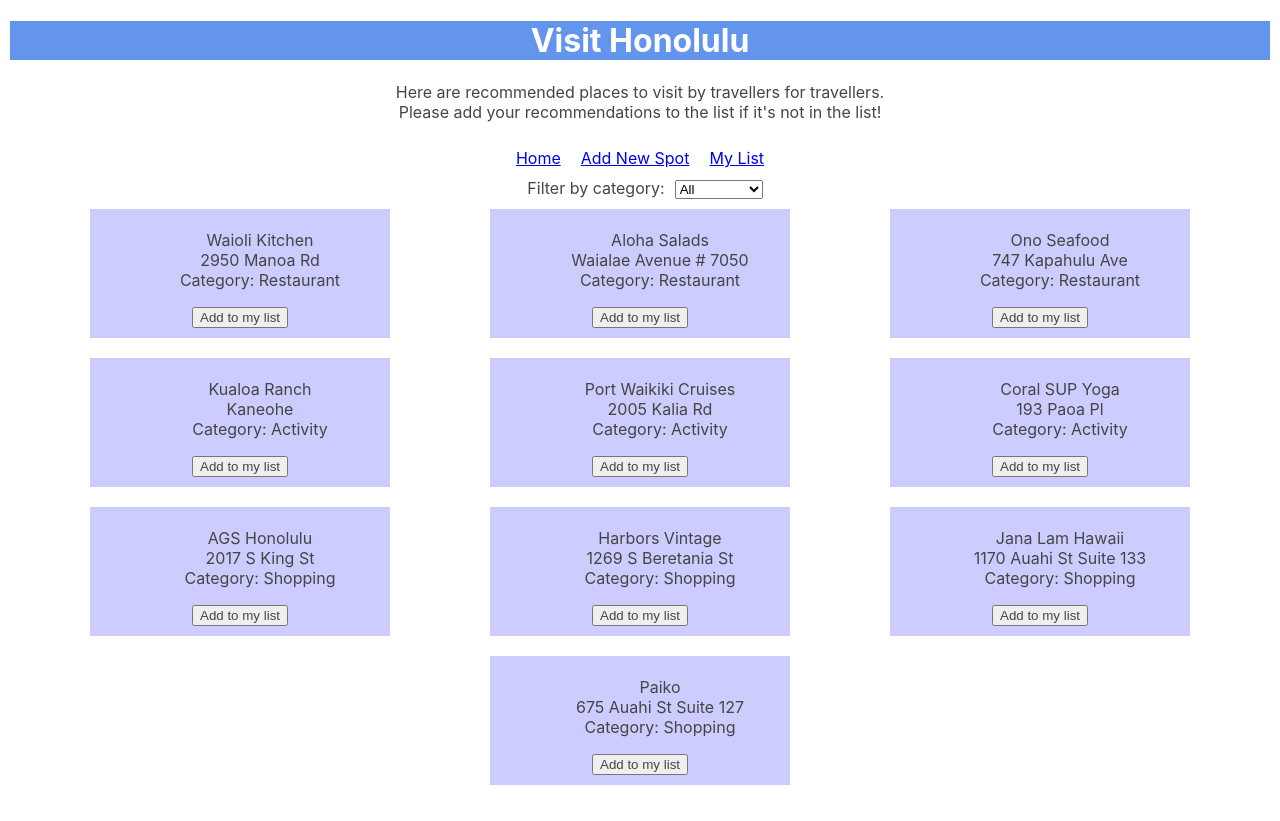
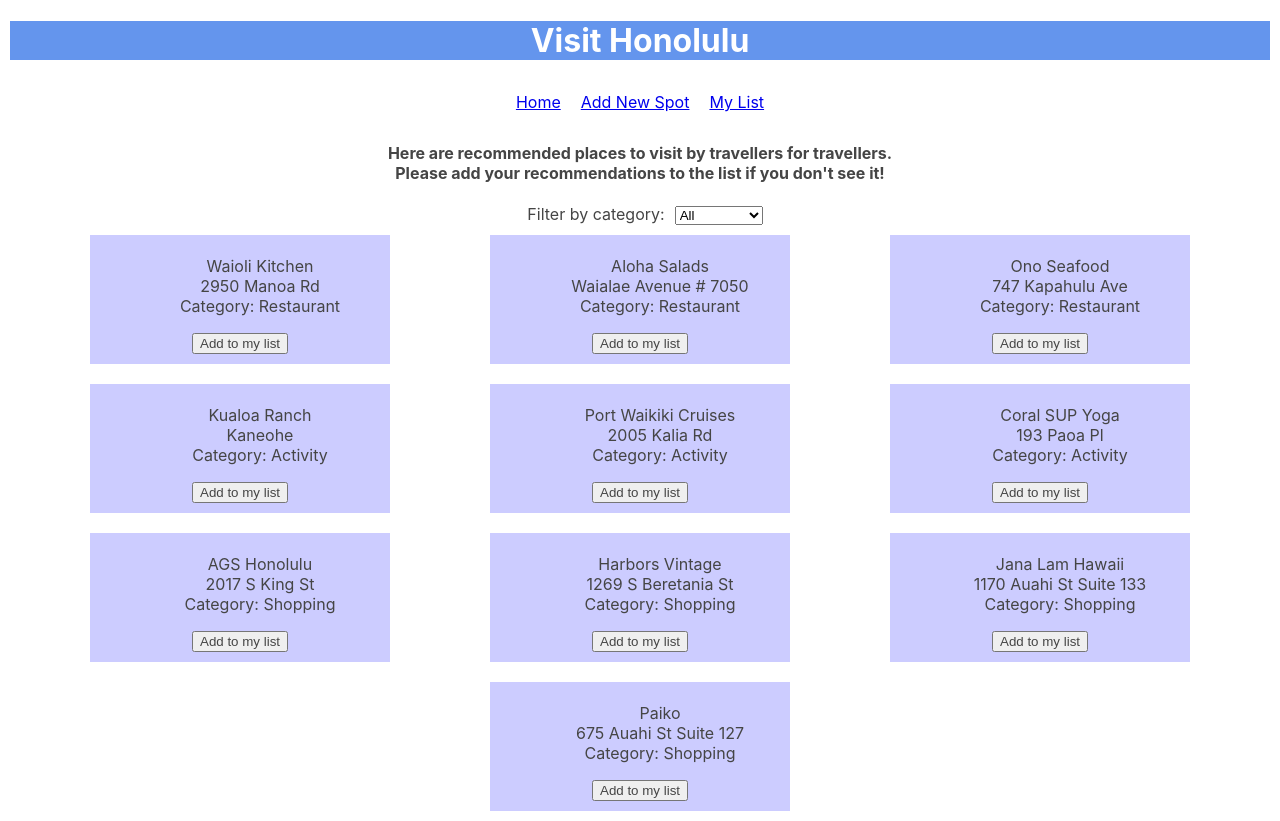
Before and after one commit to Pokasana/phase-2-project, a React (Create React App) app: page / in a window 1280 px wide. Before the commit the page ends 800 px from the top, so only its background shows below. Built offline with nearby package versions, Linux system fonts and the light colour scheme; data requests are answered from the project's data file.

Commit message:
move the p tag from Header to ListContainer.js rend er it only when the list is on the page

```diff
--- a/src/Header.js
+++ b/src/Header.js
@@ -5,10 +5,6 @@
     return (
       <header>
         <h1 id='title'>Visit Honolulu</h1>
-        <p>
-          Here are recommended places to visit by travellers for travellers.<br></br>
-          Please add your recommendations to the list if it's not in the list!
-        </p>
         <NavBar />
       </header>
     )
--- a/src/ListContainer.js
+++ b/src/ListContainer.js
@@ -8,6 +8,11 @@
 
     return (
       <div className="list-container">
+        <h4>
+          Here are recommended places to visit by travellers for travellers.<br></br>
+          Please add your recommendations to the list if you don't see it!
+        </h4>
+
         <Filter handleChange={handleChange} />
 
         {locationList.map(location => {
```
Also changed, not shown: 1 other file (tests, documents, lock files or other folders).
